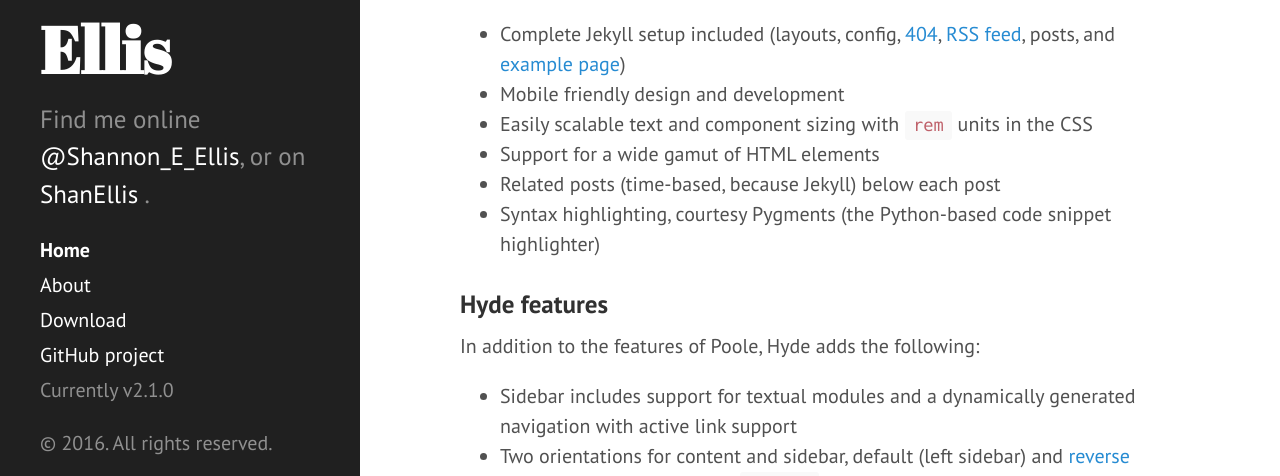
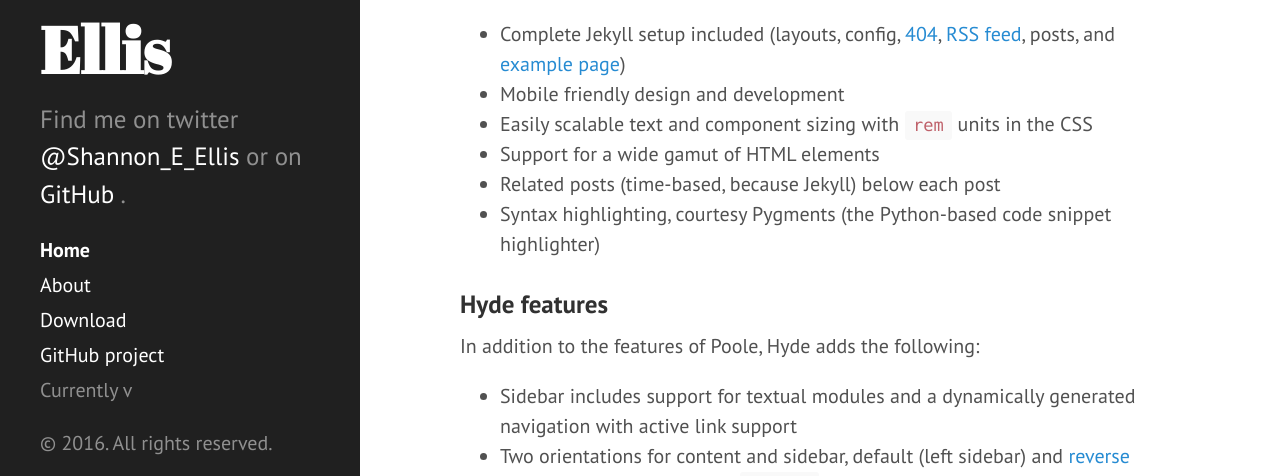
Before and after one commit to ShanEllis/ShanEllis.github.io, a Jekyll site: the page built from index.html, in a window 1280 px wide. Shown: the part 402-878 px from the top of the page. Built offline with Jekyll 4.4.1, drawn with Linux system fonts in a browser that asks for light colours; Markdown is read by kramdown in place of the engine named in the settings; the list of posts is cut into pages by our own code.

Commit message:
Update _config.yml

```diff
--- a/_config.yml
+++ b/_config.yml
@@ -9,7 +9,7 @@
 # Setup
 title:            Shannon Ellis
 tagline:          'Postdoctoral Fellow'
-description:      'Find me online <a href="http://twitter.com/Shannon_E_Ellis">@Shannon_E_Ellis</a>, or on <a href="https://github.com/ShanEllis">ShanEllis</a> .'
+description:      'Find me on twitter <a href="http://twitter.com/Shannon_E_Ellis">@Shannon_E_Ellis</a> or on <a href="https://github.com/ShanEllis">GitHub</a> .'
 url:              https://shanellis.github.io/
 baseurl:          /
 
@@ -19,8 +19,7 @@
 
 paginate:         5
 
-# Custom vars
-version:          2.1.0
+
 
 github:
   repo:           https://github.com/ShanEllis/ShanEllis.github.io
```
